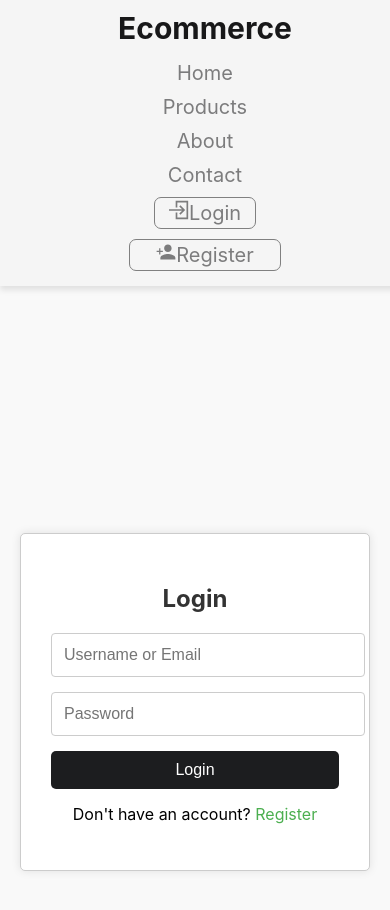
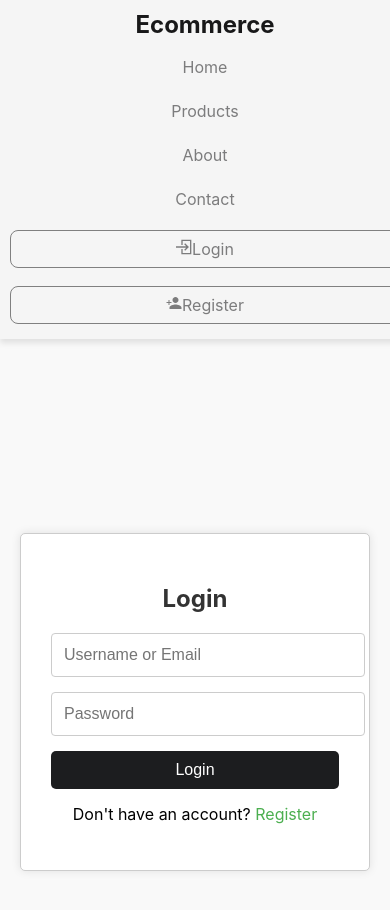
Before and after one commit to shankarreddy12/Ecommerce-project, a React (Create React App) app: page /login in a window 390 px wide. Shown: the top 910 px of the page. Built offline with nearby package versions, Linux system fonts and the light colour scheme.

Commit message:
change style

```diff
--- a/src/components/Header/Header.css
+++ b/src/components/Header/Header.css
@@ -100,30 +100,35 @@ header nav ul li a:hover {
 
 
 
+/* Header Styles */
 header {
-    padding: 15px 0;
+    /* padding: 15px 20px; */
     width: 100%;
-    height: 50px;
+    /* height: 100px; */
+    min-height: 50px;
     display: flex;
     justify-content: space-between;
     align-items: center;
     box-shadow: 0 4px 6px rgba(0, 0, 0, 0.1);
     position: fixed;
     top: 0;
-    z-index: 1;
-    overflow: hidden;
-    background-color:whitesmoke;
-
-}
-header nav{
+    z-index: 1000;
     background-color: whitesmoke;
+    flex-wrap: wrap;
   }
 
   header h1 {
-    font-size: 30px;
+    font-size: 24px;
     margin: 0;
     color: #181819;
-    margin-left: 20px;
+    white-space: nowrap;
+    margin-left: 100px;
+  }
+
+  header nav {
+    background-color: whitesmoke;
+    display: flex;
+    align-items: center;
   }
 
   header nav ul {
@@ -131,22 +136,22 @@ header nav ul {
     margin: 0;
     padding: 0;
     display: flex;
-
+    align-items: center;
+    flex-wrap: wrap;
   }
 
   header nav ul li {
-    font-size: 20px;
-    margin-right: 10px;
-    margin-left: 20px;
-
+    font-size: 16px;
+    margin: 0 10px;
   }
-
 
   header nav ul li a {
     color: #7C7C7D;
     text-decoration: none;
-    padding: 10px;
+    padding: 8px 12px;
     transition: color 0.3s ease;
+    display: inline-block;
+    white-space: nowrap;
   }
 
   header nav ul li a:hover {
@@ -154,63 +159,50 @@ header nav ul li a:hover {
     text-decoration: none;
   }
 
-.Login, .Cart, .Register {
+  /* Button Styles */
+   .Logout {
     border: 1px solid gray;
-    width: 100px;
-    height: 30px;
+    padding: 8px 15px;
     text-align: center;
-    line-height: 30px;
+    line-height: normal;
     border-radius: 7px;
-    margin-right: 20px;
+    display: inline-flex;
+    align-items: center;
+    justify-content: center;
+    transition: all 0.3s ease;
+    min-width: 80px;
+    height: auto;
+  }
+  .Login,.Register,.Cart{
+    border: 1px solid gray;
+    border-radius: 8px;
+    text-align: center;
+    align-content: center;
   }
 
   .Register {
-    width: 150px;
+    min-width: 120px;
+
   }
 
-@media (max-width: 768px) {
-    header {
-        height: auto;
-        flex-direction: column;
-        padding: 10px;
+  .Logout {
+    cursor: pointer;
+    background: none;
+    color: grey;
   }
 
-    header h1 {
-        margin-left: 0;
-        margin-bottom: 10px;
+  .Logout:hover {
+    color: black;
+    border-color: black;
   }
 
-    header nav ul {
-        flex-direction: column;
-        align-items: center;
+  .user-info {
+    color: grey;
+    padding: 0 10px;
+    white-space: nowrap;
   }
 
-    header nav ul li {
-        margin: 5px 0;
-    }
-
-    .Login, .Cart, .Register {
-        margin: 5px 0;
-    }
-}
-
-.user-info, .Logout{
-    color: grey;
-}
-.user-info, .Logout:hover{
-    color: black;
-}
-.Logout{
-    border: 1px solid gray;
-    border-radius: 8px;
-    text-align: center;
-    width: 100px;
-    align-content: center;
-}
-
-
-
-/* Add to your Header.css */
+  /* Notification Styles */
   .notifications-link {
     position: relative;
     display: flex;
@@ -231,3 +223,47 @@ header nav ul li a:hover {
     align-items: center;
     font-size: 0.7em;
   }
+
+  /* Mobile Styles */
+  @media (max-width: 768px) {
+    header {
+      flex-direction: column;
+      padding: 10px;
+      height: auto;
+    }
+
+    header h1 {
+      margin-bottom: 10px;
+      margin-left: 0;
+    }
+
+    header nav {
+      width: 100%;
+    }
+
+    header nav ul {
+      flex-direction: column;
+      width: 100%;
+      gap: 8px;
+    }
+
+    header nav ul li {
+      width: 100%;
+      margin: 0;
+      text-align: center;
+    }
+
+    .Login, .Cart, .Register, .Logout {
+      width: 100%;
+      margin: 5px 0;
+      box-sizing: border-box;
+    }
+
+    .user-info {
+      width: 100%;
+      text-align: center;
+      padding: 10px 0;
+      border-bottom: 1px solid #ddd;
+      margin-bottom: 5px;
+    }
+  }
```
Lines whose indentation alone changed are shown as unchanged.
